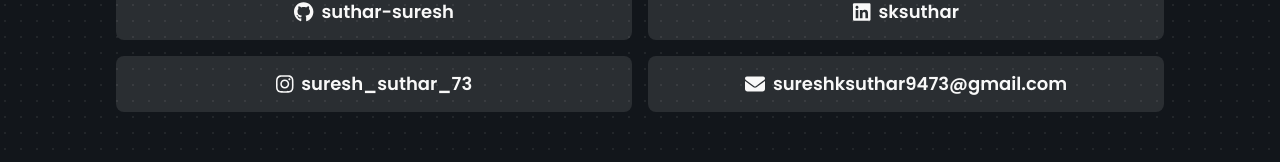
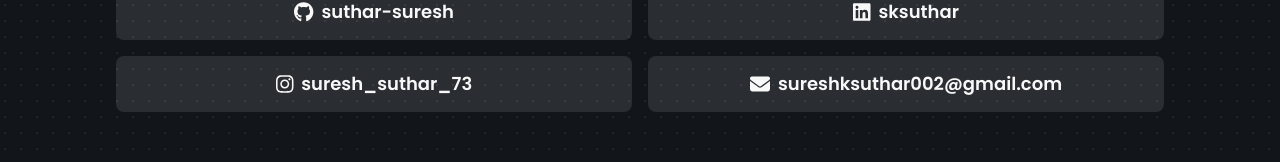
Before and after one commit to suthar-suresh/portfolio, a Next.js app: page / in a window 1280 px wide. Shown: the part 5132-5294 px from the top of the page. Built offline with nearby package versions, Linux system fonts and the light colour scheme; no server answers; what tailwindcss-debug-screens would draw is missing.

Commit message:
update contact info

```diff
--- a/src/components/common/StructuredData.tsx
+++ b/src/components/common/StructuredData.tsx
@@ -16,7 +16,7 @@ const StructuredData = () => {
       "https://www.instagram.com/suresh_suthar_73/",
       "https://t.me/sureshksuthar"
     ],
-    "email": "sureshksuthar9473@gmail.com",
+    "email": "sureshksuthar002@gmail.com",
     "knowsAbout": [
       "Full Stack Development",
       "React.js",
@@ -91,7 +91,7 @@ const StructuredData = () => {
     "provider": {
       "@type": "Person",
       "name": "Suresh Suthar",
-      "email": "sureshksuthar9473@gmail.com"
+      "email": "sureshksuthar002@gmail.com"
     },
     "serviceType": [
       "Web Development",
--- a/src/constants/strings.ts
+++ b/src/constants/strings.ts
@@ -20,8 +20,8 @@ class Strings {
   static twitterUsername = "sksuthar";
 
   static email = "Email";
-  static primaryEmailLink = "mailto:sureshksuthar9473@gmail.com";
-  static primaryEmail = "sureshksuthar9473@gmail.com";
+  static primaryEmailLink = "mailto:sureshksuthar002@gmail.com";
+  static primaryEmail = "sureshksuthar002@gmail.com";
 
   static buyMeACoffee = "BuyMeACoffee";
   static buyMeACoffeeLink = "";
```
Also changed, not shown: 1 other file (tests, documents, lock files or other folders).
